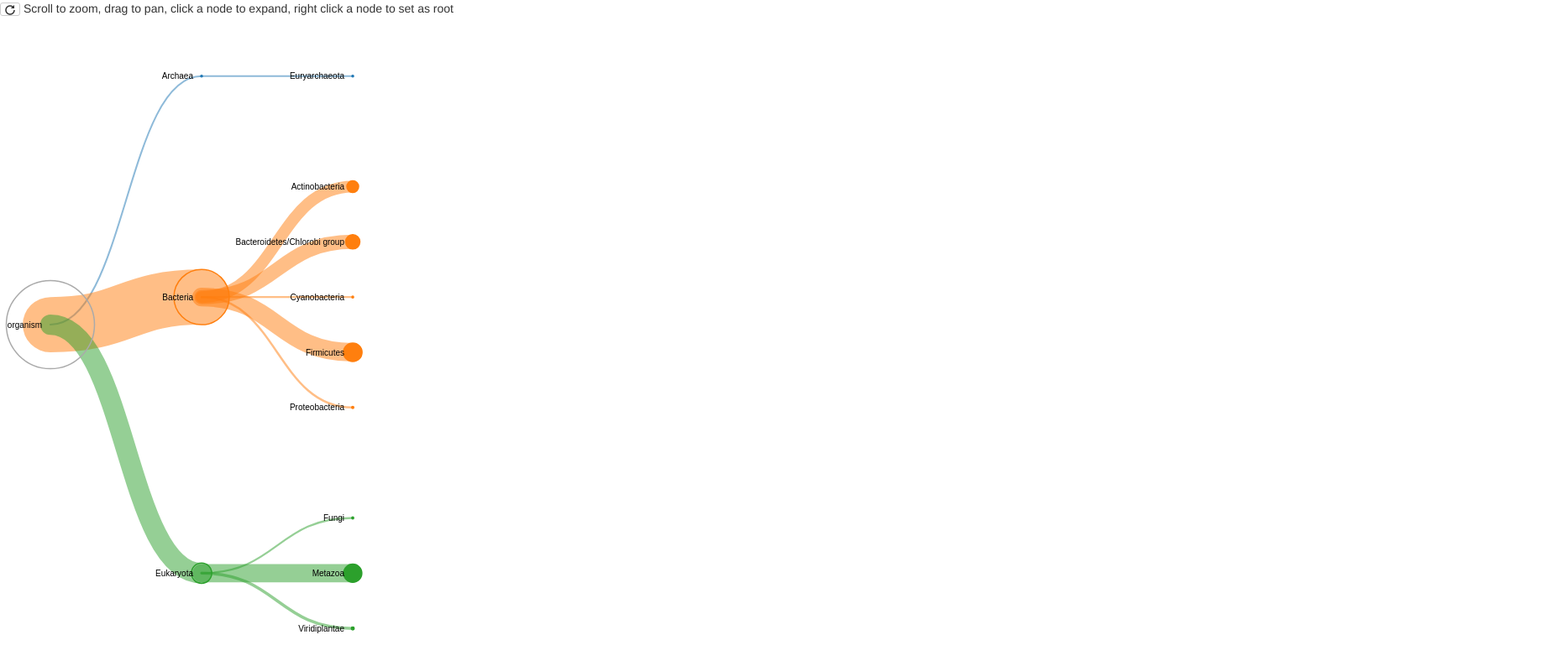
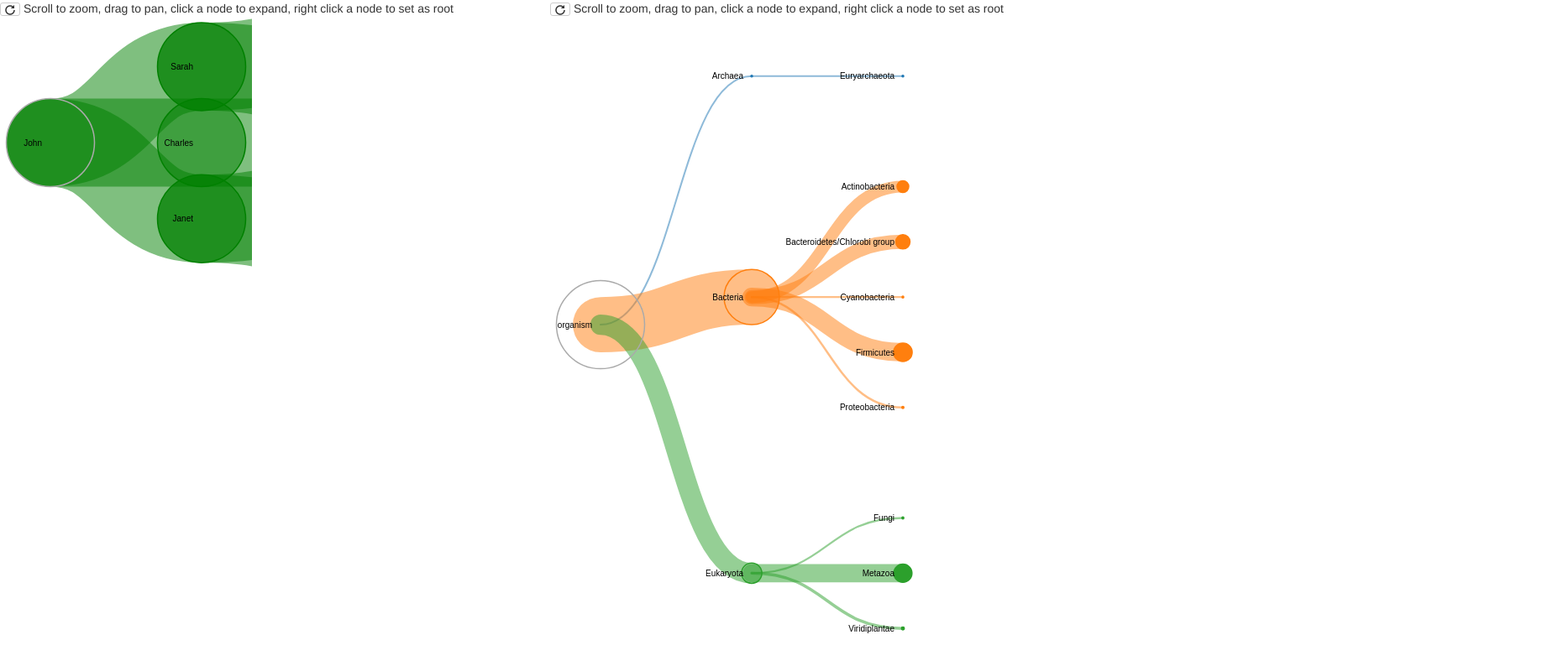
Before and after one commit to unipept/unipept-visualizations, a plain HTML site: page sample.html in a window 1280 px wide. Shown: the whole page at 84% size, 1855 px wide, since content can reach past the window. Drawn offline with nearby package versions, Linux system fonts and the light colour scheme.

Commit message:
More extended sample

```diff
--- a/sample.html
+++ b/sample.html
@@ -21,8 +21,21 @@
           $("#d3TreeView").treeview('reset');
         });
 
+        $("#treeview-reset2").click(function() {
+          $("#d3TreeView2").treeview('reset');
+        });
+
+        $.getJSON("sample-data/family-tree.json", function(data) {
+          $("#d3TreeView").treeview({
+            data: data,
+            width: 300,
+            height: 300,
+            colors: function (d) {return "green";},
+          });
+        });
+
         $.getJSON("sample-data/metagenomics.json", function(data) {
-          $("#d3TreeView").treeview({
+          $("#d3TreeView2").treeview({
             data: data,
             width: 1200,
             height: 800,
@@ -35,11 +48,22 @@
   </head>
 
   <body>
-    <span class="dir">
-      <a class="btn btn-xs btn-default" id="treeview-reset" title="reset visualisation"><i class="glyphicon glyphicon-repeat"></i></a>
-    </span>
-    <span class="dir text">Scroll to zoom, drag to pan, click a node to expand, right click a node to set as root</span>
+    <div class="row">
+      <div class="col-md-6">
+        <span class="dir">
+          <a class="btn btn-xs btn-default" id="treeview-reset" title="reset visualisation"><i class="glyphicon glyphicon-repeat"></i></a>
+        </span>
+        <span class="dir text">Scroll to zoom, drag to pan, click a node to expand, right click a node to set as root</span>
+        <div id="d3TreeView"></div>
+      </div>
 
-    <div id="d3TreeView"></div>
+      <div class="col-md-6">
+        <span class="dir">
+          <a class="btn btn-xs btn-default" id="treeview-reset2" title="reset visualisation"><i class="glyphicon glyphicon-repeat"></i></a>
+        </span>
+        <span class="dir text">Scroll to zoom, drag to pan, click a node to expand, right click a node to set as root</span>
+        <div id="d3TreeView2"></div>
+      </div>
+    </div>
   </body>
 </html>
```
